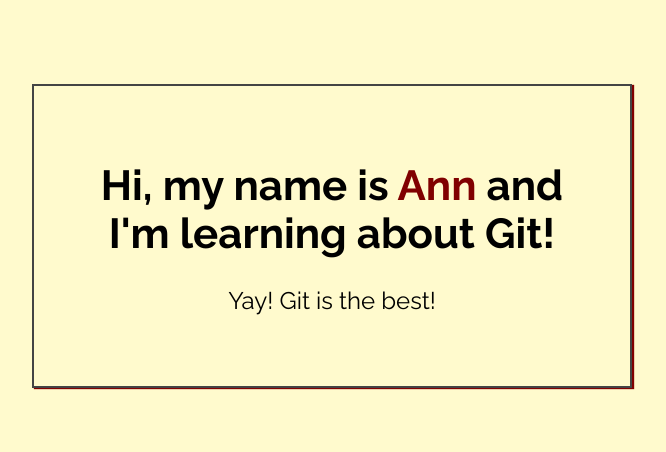
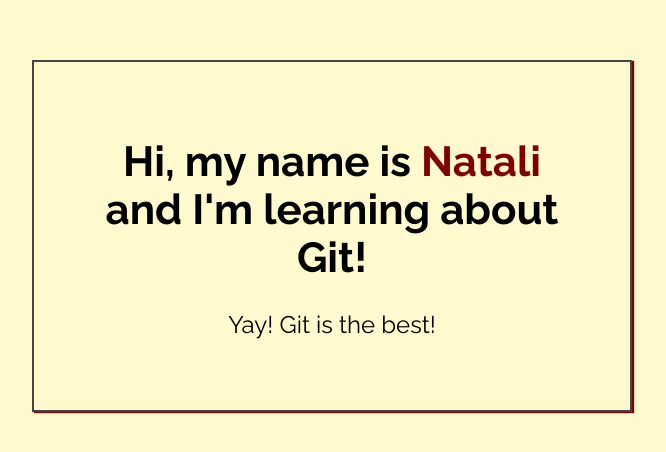
Before and after one commit to natalinava99/my-first-repo, a plain HTML site: page index.html in a window 1280 px wide. Shown: the part 164-616 px from the top of the page, without its empty margins (308-974 px from the left). Drawn offline with Linux system fonts and the light colour scheme.

Commit message:
Added name to index.html

```diff
--- a/index.html
+++ b/index.html
@@ -14,7 +14,7 @@
 <body>
 
     <div class="greeting">
-        <h1>Hi, my name is <span class="highlight">Ann</span> and I'm learning about Git! </h1>
+        <h1>Hi, my name is <span class="highlight">Natali</span> and I'm learning about Git! </h1>
 
         <p>Yay! Git is the best!</p>
     </div>
```
